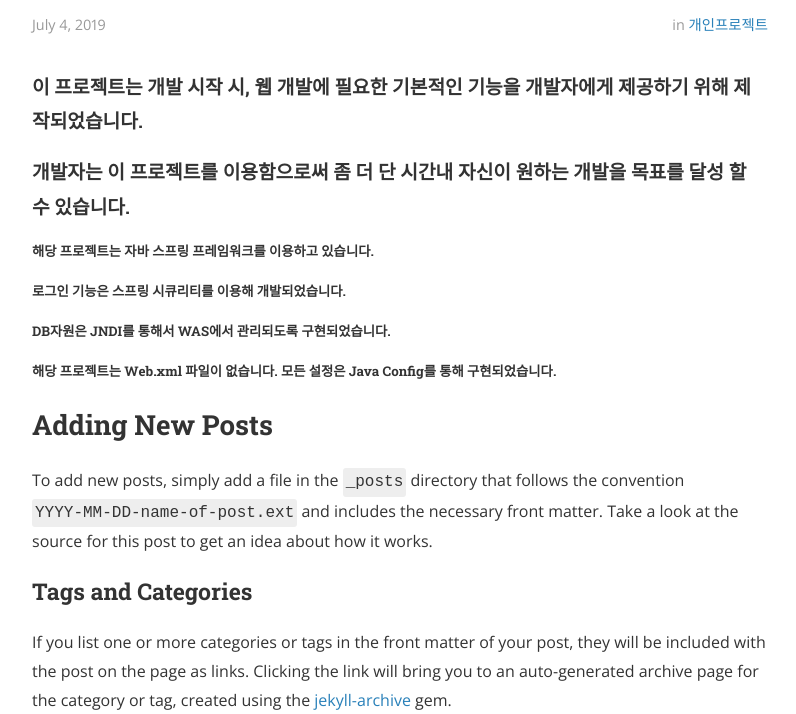
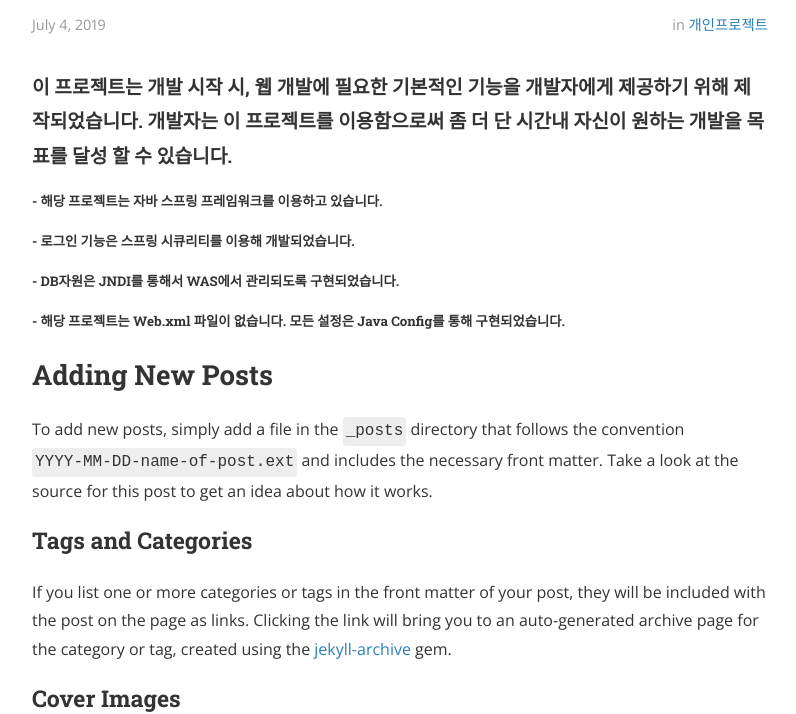
Before and after one commit to parkjinyong12/parkjinyong12.github.io, a Jekyll site: the page built from _posts/2015-04-18-welcome-to-jekyll.markdown, in a window 1280 px wide and 900 px high, scrolled down 321 px, cut to the strip 186-900 px from the top of the window. Shown: the whole strip, without its empty margins (240-1036 px from the left). Built offline with Jekyll 4.4.1, drawn with Linux system fonts in a browser that asks for light colours; nearby versions of some CDN libraries.

```diff
--- a/_posts/2015-04-18-welcome-to-jekyll.markdown
+++ b/_posts/2015-04-18-welcome-to-jekyll.markdown
@@ -8,12 +8,11 @@ tags:	project
 cover:  "/assets/instacode.png"
 ---
 
-#### 이 프로젝트는 개발 시작 시, 웹 개발에 필요한 기본적인 기능을 개발자에게 제공하기 위해 제작되었습니다.
-#### 개발자는 이 프로젝트를 이용함으로써 좀 더 단 시간내 자신이 원하는 개발을 목표를 달성 할 수 있습니다.
-##### 해당 프로젝트는 자바 스프링 프레임워크를 이용하고 있습니다.
-##### 로그인 기능은 스프링 시큐리티를 이용해 개발되었습니다.
-##### DB자원은 JNDI를 통해서 WAS에서 관리되도록 구현되었습니다.
-##### 해당 프로젝트는 Web.xml 파일이 없습니다. 모든 설정은 Java Config를 통해 구현되었습니다.
+#### 이 프로젝트는 개발 시작 시, 웹 개발에 필요한 기본적인 기능을 개발자에게 제공하기 위해 제작되었습니다. 개발자는 이 프로젝트를 이용함으로써 좀 더 단 시간내 자신이 원하는 개발을 목표를 달성 할 수 있습니다.
+##### - 해당 프로젝트는 자바 스프링 프레임워크를 이용하고 있습니다.
+##### - 로그인 기능은 스프링 시큐리티를 이용해 개발되었습니다.
+##### - DB자원은 JNDI를 통해서 WAS에서 관리되도록 구현되었습니다.
+##### - 해당 프로젝트는 Web.xml 파일이 없습니다. 모든 설정은 Java Config를 통해 구현되었습니다.
 
 ## Adding New Posts
 
```
